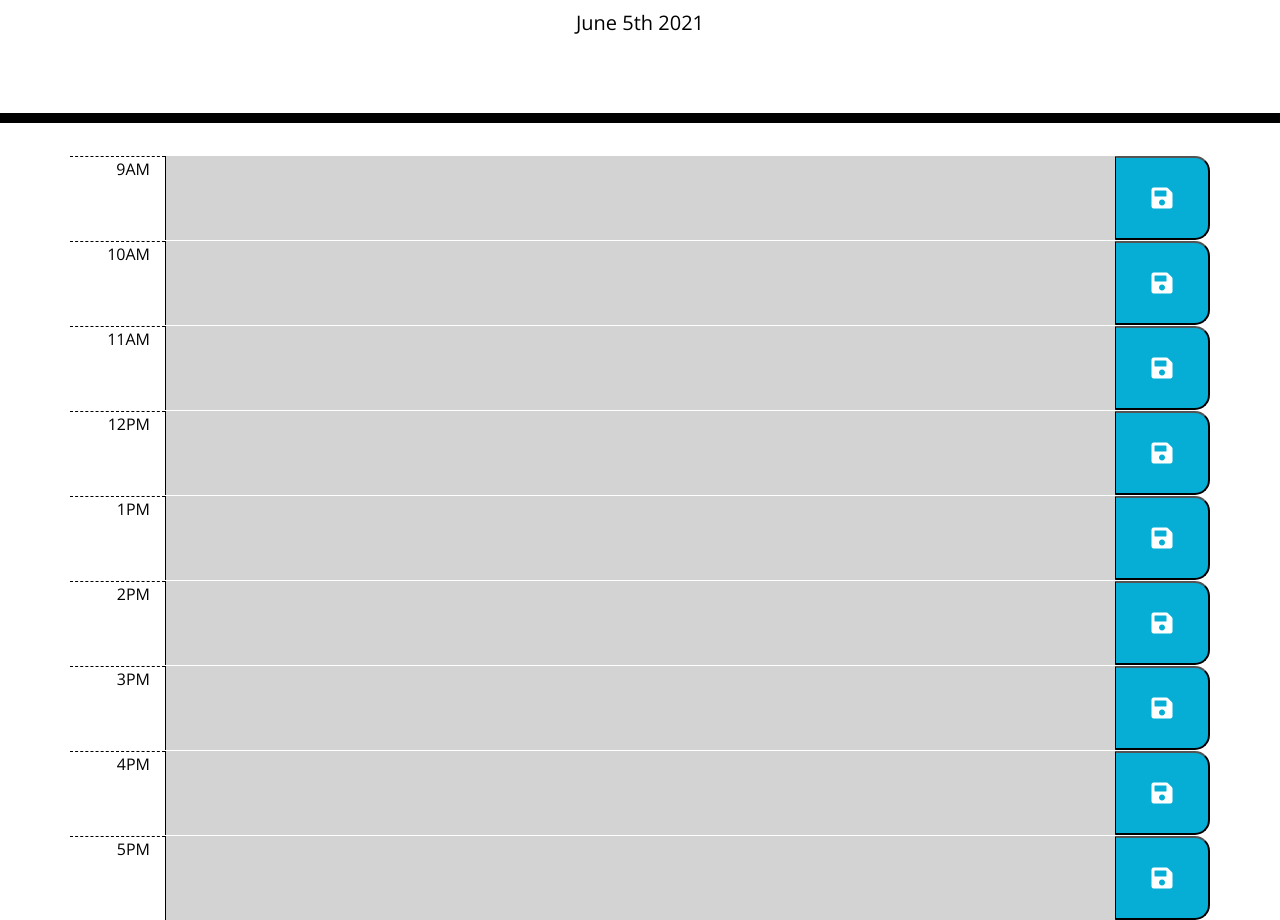
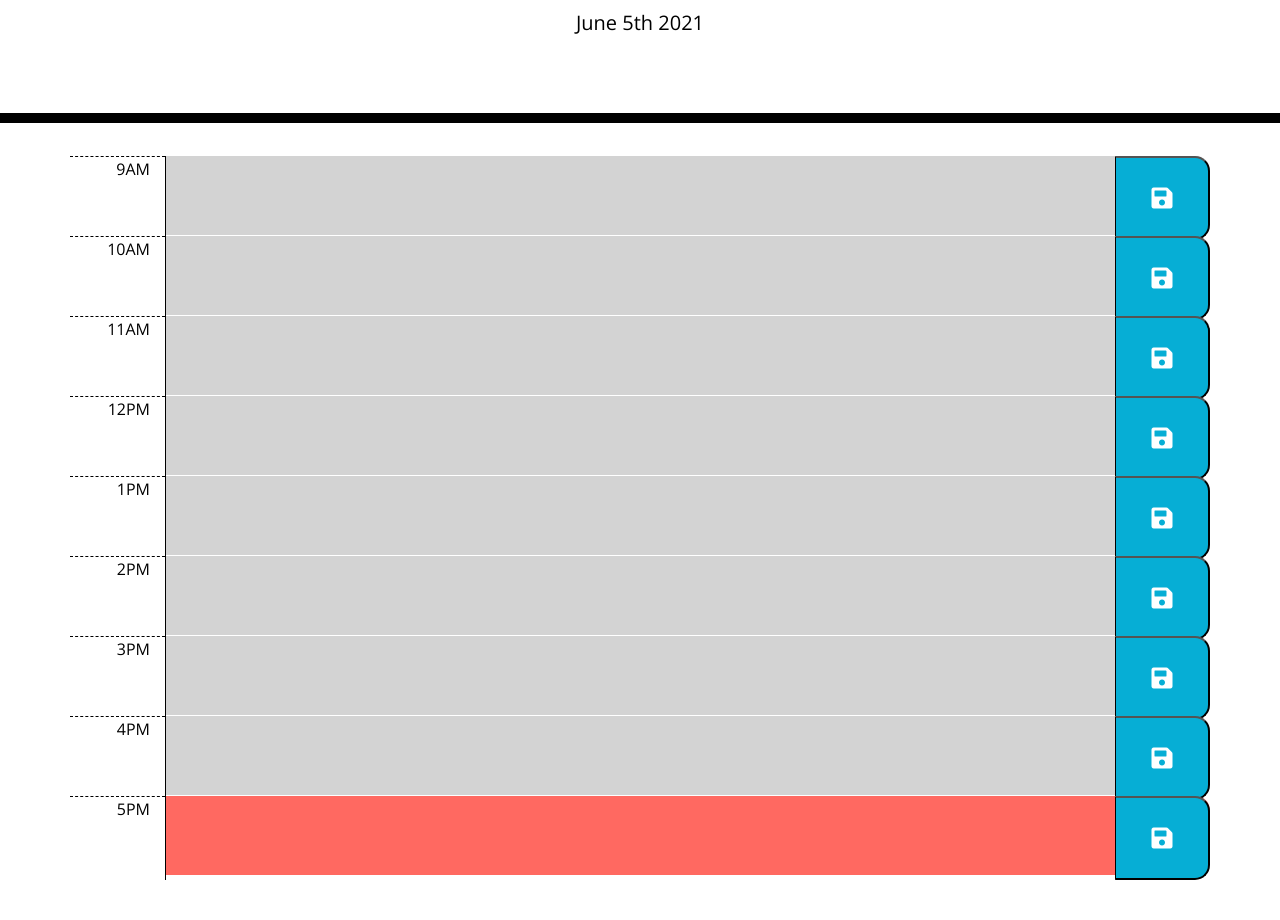
Before and after one commit to MikeChampion/day-planner, a plain HTML site: page index.html in a window 1280 px wide. Shown: the part 181-1101 px from the top of the page. After the commit the page ends 1061 px from the top, so only its background shows below. Drawn offline with nearby package versions, Linux system fonts and the light colour scheme.

Commit message:
Add current time check for hour blocks using momentjs

```diff
--- a/index.html
+++ b/index.html
@@ -32,118 +32,118 @@
         </header>
         <div class="container">
             <!-- Timeblocks go here, I have only added code here -->
-            <div id="9a" class="row time-block">
+            <div id="9" class="row time-block">
                 <div class="hour col-md-1"><p>9AM</p></div>
                 <textarea
                     name="9aNotes"
                     id="9aNotes"
                     cols="30"
                     rows="4"
-                    class="col-md-10 description past"
+                    class="col-md-10 description"
                 ></textarea>
                 <button class="saveBtn col-md-1">
                     <i class="fas fa-save"></i>
                 </button>
             </div>
-            <div id="10a" class="row time-block">
+            <div id="10" class="row time-block">
                 <div class="hour col-md-1"><p>10AM</p></div>
                 <textarea
                     name="10aNotes"
                     id="10aNotes"
                     cols="30"
                     rows="4"
-                    class="col-md-10 description past"
+                    class="col-md-10 description"
                 ></textarea>
                 <button class="saveBtn col-md-1">
                     <i class="fas fa-save"></i>
                 </button>
             </div>
-            <div id="11a" class="row time-block">
+            <div id="11" class="row time-block">
                 <div class="hour col-md-1"><p>11AM</p></div>
                 <textarea
                     name="11aNotes"
                     id="11aNotes"
                     cols="30"
                     rows="4"
-                    class="col-md-10 description past"
+                    class="col-md-10 description"
                 ></textarea>
                 <button class="saveBtn col-md-1">
                     <i class="fas fa-save"></i>
                 </button>
             </div>
-            <div id="12p" class="row time-block">
+            <div id="12" class="row time-block">
                 <div class="hour col-md-1"><p>12PM</p></div>
                 <textarea
                     name="12pNotes"
                     id="12pNotes"
                     cols="30"
                     rows="4"
-                    class="col-md-10 description past"
+                    class="col-md-10 description"
                 ></textarea>
                 <button class="saveBtn col-md-1">
                     <i class="fas fa-save"></i>
                 </button>
             </div>
-            <div id="1p" class="row time-block">
+            <div id="13" class="row time-block">
                 <div class="hour col-md-1"><p>1PM</p></div>
                 <textarea
                     name="1pNotes"
                     id="1pNotes"
                     cols="30"
                     rows="4"
-                    class="col-md-10 description past"
+                    class="col-md-10 description"
                 ></textarea>
                 <button class="saveBtn col-md-1">
                     <i class="fas fa-save"></i>
                 </button>
             </div>
-            <div id="2p" class="row time-block">
+            <div id="14" class="row time-block">
                 <div class="hour col-md-1"><p>2PM</p></div>
                 <textarea
                     name="2pNotes"
                     id="2pNotes"
                     cols="30"
                     rows="4"
-                    class="col-md-10 description past"
+                    class="col-md-10 description"
                 ></textarea>
                 <button class="saveBtn col-md-1">
                     <i class="fas fa-save"></i>
                 </button>
             </div>
-            <div id="3p" class="row time-block">
+            <div id="15" class="row time-block">
                 <div class="hour col-md-1"><p>3PM</p></div>
                 <textarea
                     name="3pNotes"
                     id="3pNotes"
                     cols="30"
                     rows="4"
-                    class="col-md-10 description past"
+                    class="col-md-10 description"
                 ></textarea>
                 <button class="saveBtn col-md-1">
                     <i class="fas fa-save"></i>
                 </button>
             </div>
-            <div id="4p" class="row time-block">
+            <div id="16" class="row time-block">
                 <div class="hour col-md-1"><p>4PM</p></div>
                 <textarea
                     name="4pNotes"
                     id="4pNotes"
                     cols="30"
                     rows="4"
-                    class="col-md-10 description past"
+                    class="col-md-10 description"
                 ></textarea>
                 <button class="saveBtn col-md-1">
                     <i class="fas fa-save"></i>
                 </button>
             </div>
-            <div id="5p" class="row time-block">
+            <div id="17" class="row time-block">
                 <div class="hour col-md-1"><p>5PM</p></div>
                 <textarea
                     name="5pNotes"
                     id="5pNotes"
                     cols="30"
                     rows="4"
-                    class="col-md-10 description past"
+                    class="col-md-10 description"
                 ></textarea>
                 <button class="saveBtn col-md-1">
                     <i class="fas fa-save"></i>
--- a/main.js
+++ b/main.js
@@ -1,7 +1,7 @@
 document.querySelectorAll(".saveBtn").forEach((btn) => {
     btn.addEventListener("click", saveTask);
 });
-let hours = document.querySelectorAll(".time-block");
+
 document.querySelector("#currentDay").innerHTML =
     moment().format("MMMM Do YYYY");
 
@@ -13,17 +13,18 @@ function saveTask() {
 
 function updateTime() {
     var currentHour = moment().hours();
-    hours.forEach((hour) => {
-        console.log(hour.id);
-        if (hour.id < currentHour) {
-            console.log(hour.id);
+    // let hours = document.querySelectorAll(".time-block");
+    $(".time-block").each(function () {
+        let hour = parseInt($(this).attr("id"));
+        //Number(hour.id);
+        // hours.forEach((hour) => {
+        //     Number(hour.id);
+        if (hour < currentHour) {
             $(this).addClass("past");
-        } else if (hour.id === currentHour) {
-            console.log(hour.id);
+        } else if (hour === currentHour) {
             $(this).removeClass("past");
             $(this).addClass("present");
         } else {
-            console.log(hour.id);
             $(this).removeClass("past");
             $(this).removeClass("present");
             $(this).addClass("future");
@@ -39,8 +40,8 @@ $("#9 .description").val(localStorage.getItem("9"));
 $("#10 .description").val(localStorage.getItem("10"));
 $("#11 .description").val(localStorage.getItem("11"));
 $("#12 .description").val(localStorage.getItem("12"));
-$("#1 .description").val(localStorage.getItem("1"));
-$("#2 .description").val(localStorage.getItem("2"));
-$("#3 .description").val(localStorage.getItem("3"));
-$("#4 .description").val(localStorage.getItem("4"));
-$("#5 .description").val(localStorage.getItem("5"));
+$("#13 .description").val(localStorage.getItem("13"));
+$("#14 .description").val(localStorage.getItem("14"));
+$("#15 .description").val(localStorage.getItem("15"));
+$("#16 .description").val(localStorage.getItem("16"));
+$("#17 .description").val(localStorage.getItem("17"));
--- a/style.css
+++ b/style.css
@@ -38,7 +38,7 @@ i.fas {
     border-radius: 15px;
     /* MY ADDITIONS */
     /* width: 80%; */
-    margin-bottom: 5px;
+    /* margin-bottom: 5px; */
 }
 
 .row {
```
